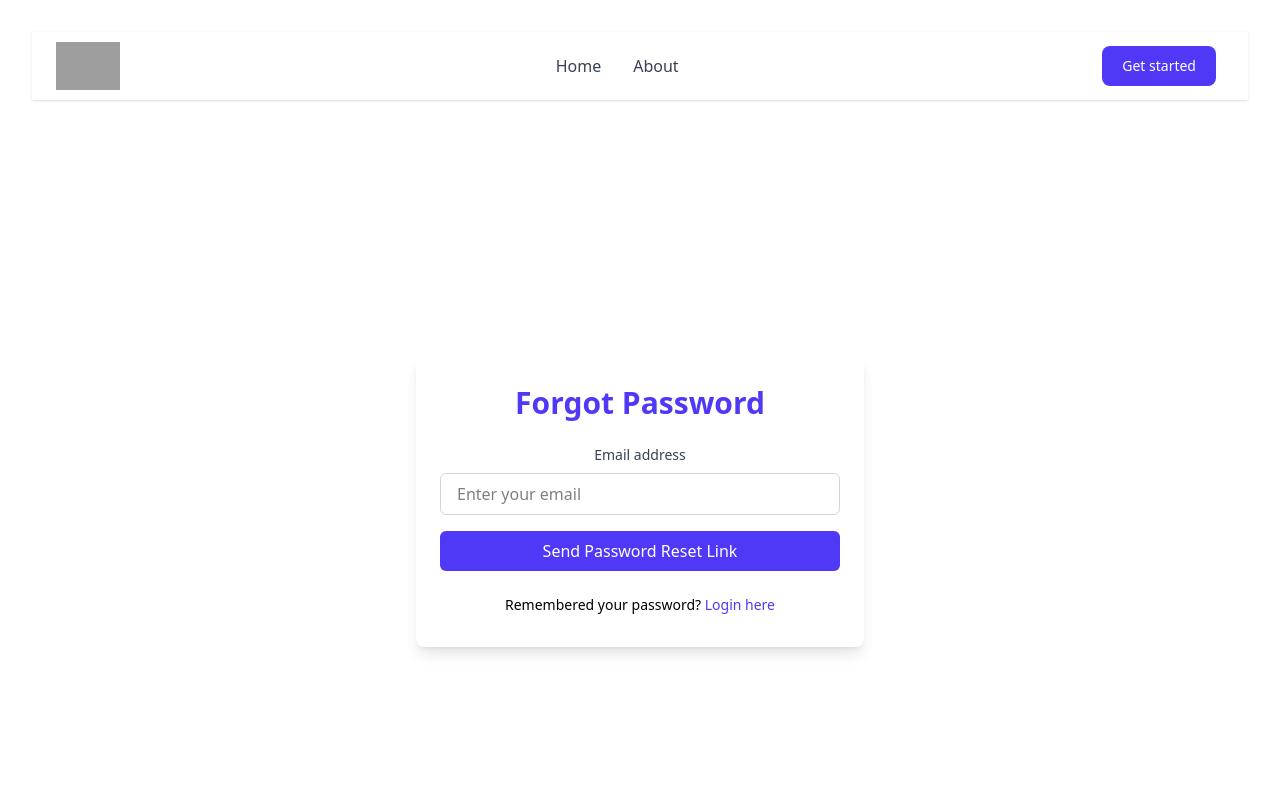
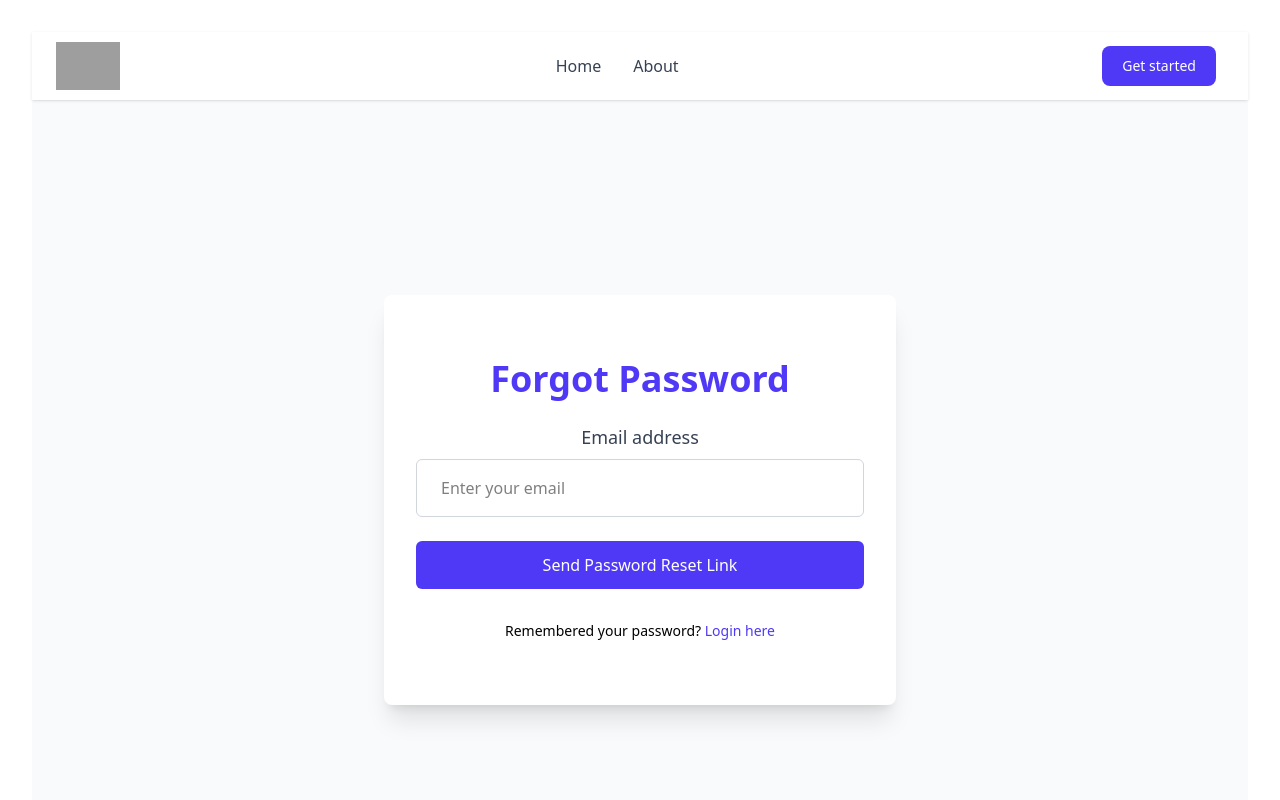
Before and after one commit to rebel1321/DevWorld, a React (Vite) app: page /forgetPassword in a window 1280 px wide. Shown: the top 800 px of the page. Built offline with nearby package versions, Linux system fonts and the light colour scheme; grey boxes are pictures that could not be loaded.

Commit message:
resolving footer,about,header,forgetPassword issue

```diff
--- a/src/components/About/About.jsx
+++ b/src/components/About/About.jsx
@@ -1,32 +1,43 @@
-import React from 'react'
+import React from 'react';
+import { Link } from "react-router-dom";
 
 export default function About() {
     return (
-      <div className="py-16 bg-white">
-          <div className="container m-auto px-6 text-gray-600 md:px-12 xl:px-6">
-              <div className="space-y-6 md:space-y-0 md:flex md:gap-6 lg:items-center lg:gap-12">
-                  <div className="md:5/12 lg:w-5/12">
+        <div className="mx-auto w-full max-w-7xl bg-white">
+            {/* Main section */}
+            <aside className="relative overflow-hidden text-black rounded-lg sm:mx-16 mx-2 sm:py-16">
+                <div className="relative z-10 max-w-screen-xl px-4 pb-20 pt-10 sm:py-24 mx-auto sm:px-6 lg:px-8">
+                    <div className="max-w-xl sm:mt-1 mt-20 space-y-8 text-center sm:text-right sm:ml-auto">
+                        <h2 className="text-4xl font-bold sm:text-5xl text-indigo-600">
+                            About Us
+                        </h2>
+                        <p className="text-lg text-gray-600 sm:text-xl">
+                            At Yoyo, we are driven by a passion for innovation and creating intuitive experiences for our users. Our team of React developers work hard to bring the best solutions to life.
+                        </p>
+                        <p className="text-lg text-gray-600 sm:text-xl">
+                            Explore our journey, the services we offer, and how we can help you build your next big idea. Join us in shaping the future of technology.
+                        </p>
+
+                        {/* Link to a detailed about page or contact page */}
+                        <Link
+                            className="inline-flex text-white items-center px-6 py-3 font-medium bg-indigo-600 rounded-lg hover:bg-indigo-700 mt-4"
+                            to="/about"
+                        >
+                            Learn More About Us
+                        </Link>
+                    </div>
+                </div>
+
+                {/* Image on the side */}
+                <div className="absolute inset-0 w-full sm:my-20 sm:pt-1 pt-6 h-full">
                     <img
-                          src="https://tailus.io/sources/blocks/left-image/preview/images/startup.png"
+                        className="w-96 absolute left-0 top-1/3 transform -translate-y-1/2"
+                        src="https://plus.unsplash.com/premium_photo-1737246741297-255fa76a2894?q=80&w=1887&auto=format&fit=crop&ixlib=rb-4.0.3&ixid=M3wxMjA3fDB8MHxwaG90by1wYWdlfHx8fGVufDB8fHx8fA%3D%3D"
                         alt="image"
                     />
                 </div>
-                  <div className="md:7/12 lg:w-6/12">
-                      <h2 className="text-2xl text-gray-900 font-bold md:text-4xl">
-                          React development is carried out by passionate developers
-                      </h2>
-                      <p className="mt-6 text-gray-600">
-                          Lorem ipsum dolor, sit amet consectetur adipisicing elit. Eum omnis voluptatem
-                          accusantium nemo perspiciatis delectus atque autem! Voluptatum tenetur beatae unde
-                          aperiam, repellat expedita consequatur! Officiis id consequatur atque doloremque!
-                      </p>
-                      <p className="mt-4 text-gray-600">
-                          Nobis minus voluptatibus pariatur dignissimos libero quaerat iure expedita at?
-                          Asperiores nemo possimus nesciunt dicta veniam aspernatur quam mollitia.
-                      </p>
-                  </div>
-              </div>
-          </div>
+
+            </aside>
         </div>
     );
 }
--- a/src/components/Footer/Footer.jsx
+++ b/src/components/Footer/Footer.jsx
@@ -9,7 +9,7 @@ export default function Footer() {
                     <div className="mb-6 md:mb-0">
                         <Link to="/" className="flex items-center">
                             <img
-                                src="https://tse3.mm.bing.net/th?id=OIP.nD9-oHTqRbXajgQJ_z0ilAAAAA&pid=Api&P=0&h=180"
+                                src="https://tailwindui.com/plus/img/logos/mark.svg?color=indigo&shade=600"
                                 className="mr-3 h-16 "
                                 alt="Logo"
                             />
--- a/src/components/Header/Header.jsx
+++ b/src/components/Header/Header.jsx
@@ -8,7 +8,7 @@ export default function Header() {
         <div className="flex flex-wrap justify-between items-center mx-auto max-w-screen-xl">
           <Link to="/" className="flex items-center">
             <img
-              src="https://tse3.mm.bing.net/th?id=OIP.nD9-oHTqRbXajgQJ_z0ilAAAAA&pid=Api&P=0&h=180"
+              src="https://tailwindui.com/plus/img/logos/mark.svg?color=indigo&shade=600"
               className="mr-3 h-12"
               alt="Logo"
             />
--- a/src/components/Pages/ForgetPassword.jsx
+++ b/src/components/Pages/ForgetPassword.jsx
@@ -5,7 +5,7 @@ export default function ForgetPassword() {
   const [email, setEmail] = useState('');
   const [error, setError] = useState('');
   const [message, setMessage] = useState('');
-  const navigate= useNavigate();
+  const navigate = useNavigate();
 
   const handleSubmit = (e) => {
     e.preventDefault();
@@ -22,30 +22,30 @@ export default function ForgetPassword() {
   };
 
   return (
-    <div className="min-h-screen bg-white flex items-center justify-center">
-      <div className="w-full max-w-md px-6 py-8 bg-white rounded-lg shadow-lg">
-        <h2 className="text-3xl font-bold text-indigo-600 text-center mb-6">Forgot Password</h2>
+    <div className="min-h-screen bg-gray-50 flex items-center justify-center">
+      <div className="w-full max-w-lg px-8 py-16 bg-white rounded-lg shadow-xl">
+        <h2 className="text-4xl font-bold text-indigo-600 text-center mb-6">Forgot Password</h2>
 
         {message && <div className="bg-green-100 text-green-800 p-4 rounded-md mb-4">{message}</div>}
         {error && <div className="bg-red-100 text-red-800 p-4 rounded-md mb-4">{error}</div>}
 
         <form onSubmit={handleSubmit}>
-          <div className="mb-4">
-            <label htmlFor="email" className="block text-sm font-medium text-gray-700">Email address</label>
+          <div className="mb-6">
+            <label htmlFor="email" className="block text-lg font-medium text-gray-700">Email address</label>
             <input
               id="email"
               type="email"
               placeholder="Enter your email"
               value={email}
               onChange={(e) => setEmail(e.target.value)}
-              className="w-full px-4 py-2 mt-2 border border-gray-300 rounded-md focus:outline-none focus:ring-2 focus:ring-indigo-500"
+              className="w-full px-6 py-4 mt-2 border border-gray-300 rounded-md focus:outline-none focus:ring-2 focus:ring-indigo-500"
             />
           </div>
 
-          <div className="mb-6">
+          <div className="mb-8">
             <button
               type="submit"
-              className="w-full bg-indigo-600 text-white py-2 px-4 rounded-md hover:bg-indigo-700 focus:ring-2 focus:ring-indigo-300"
+              className="w-full bg-indigo-600 text-white py-3 px-4 rounded-md hover:bg-indigo-700 focus:ring-2 focus:ring-indigo-300"
             >
               Send Password Reset Link
             </button>
```
Lines whose indentation alone changed are shown as unchanged.
